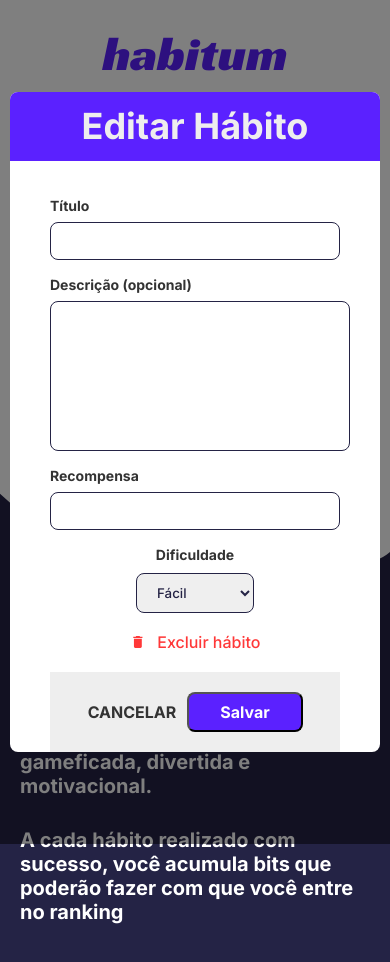
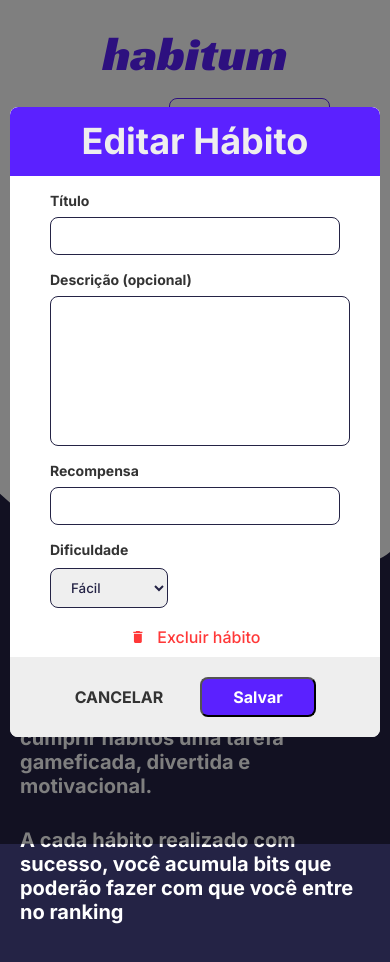
Before and after one commit to Habitum/web, a React (Create React App) app: page / in a window 390 px wide. Shown: the top 962 px of the page. Built offline with nearby package versions, Linux system fonts and the light colour scheme.

Commit message:
fix: mobile style

```diff
--- a/src/components/ModalEdit/index.tsx
+++ b/src/components/ModalEdit/index.tsx
@@ -8,7 +8,7 @@
 import { IconDelete, StyledModalEdit } from "./styles";
 import Button from "../Button";
 import Input from "../Input";
-import ModalConfirmDelete from "../ModalConfirmDelete";
+import ModalConfirmDelete from "../ModalDelete";
 import { modalSchema } from "./schema";
 
 export const ModalEditHabit = () => {
--- a/src/components/ModalEdit/schema.ts
+++ b/src/components/ModalEdit/schema.ts
@@ -1,6 +1,6 @@
 import * as yup from "yup";
 
-export  const modalSchema = yup.object().shape({
+export const modalSchema = yup.object().shape({
     title: yup.string().required("Escolha um título"),
     description: yup.string(),
     difficulty: yup.string().required("Escolha uma dificuldade"),
--- a/src/components/ModalEdit/styles.ts
+++ b/src/components/ModalEdit/styles.ts
@@ -6,6 +6,7 @@
   border-radius: 0.5rem;
 
   background-color: var(--color-white);
+  overflow: hidden;
 
   .headerModal {
     background: var(--color-brand-100);
@@ -115,16 +116,25 @@
       display: flex;
       flex-direction: column;
       width: 100%;
-      padding: 0px 40px;
+      overflow: hidden;
     }
 
     .formContent {
-      display: unset;
+      display: flex;
+      flex-direction: column;
+      padding: 0px 40px;
     }
 
     .divSelect {
       flex-direction: column;
-      align-items: center;
+      align-items: flex-start;
+      margin-bottom: 10px;
+      width: 100%;
+    }
+
+    .divIconDelete{
+      align-self: center;
+
     }
 
     .labelSelect {
@@ -133,6 +143,7 @@
 
     .divButton {
       justify-content: center;
+      gap: 36px;
     }
 
     .bottomModal {
```
Also changed, not shown: src/components/ModalDelete/index.tsx (renamed from src/components/ModalConfirmDelete/index.tsx), src/components/ModalDelete/styles.tsx (renamed from src/components/ModalConfirmDelete/styles.tsx), src/components/ModalDelete/types.ts (renamed from src/components/ModalConfirmDelete/types.ts).
